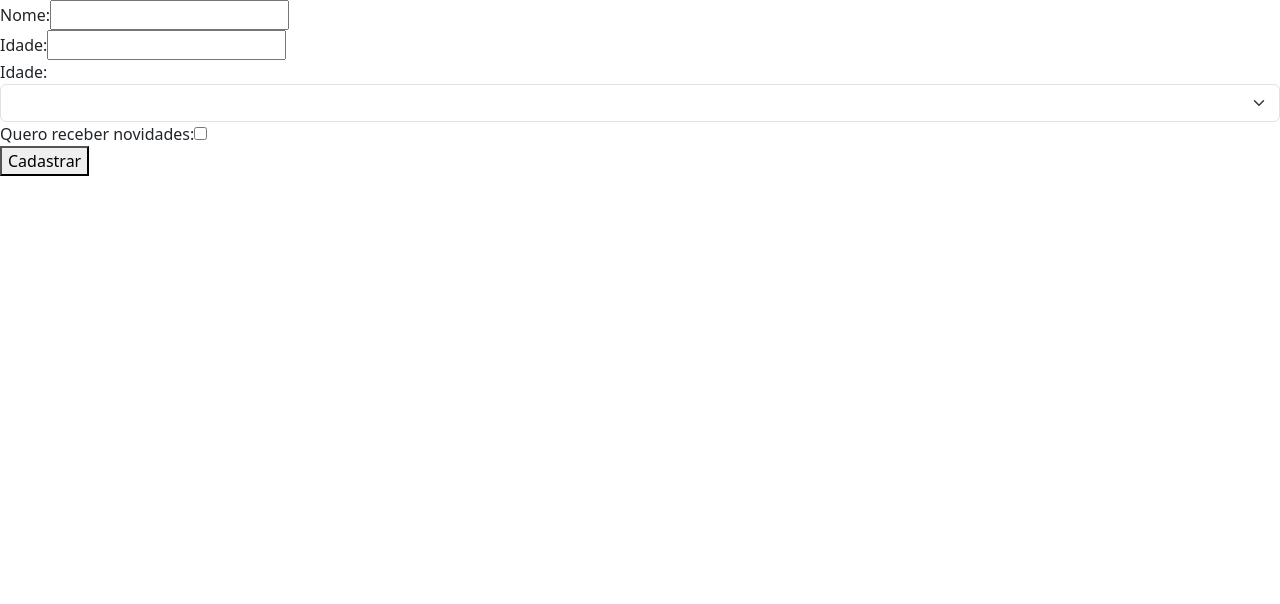
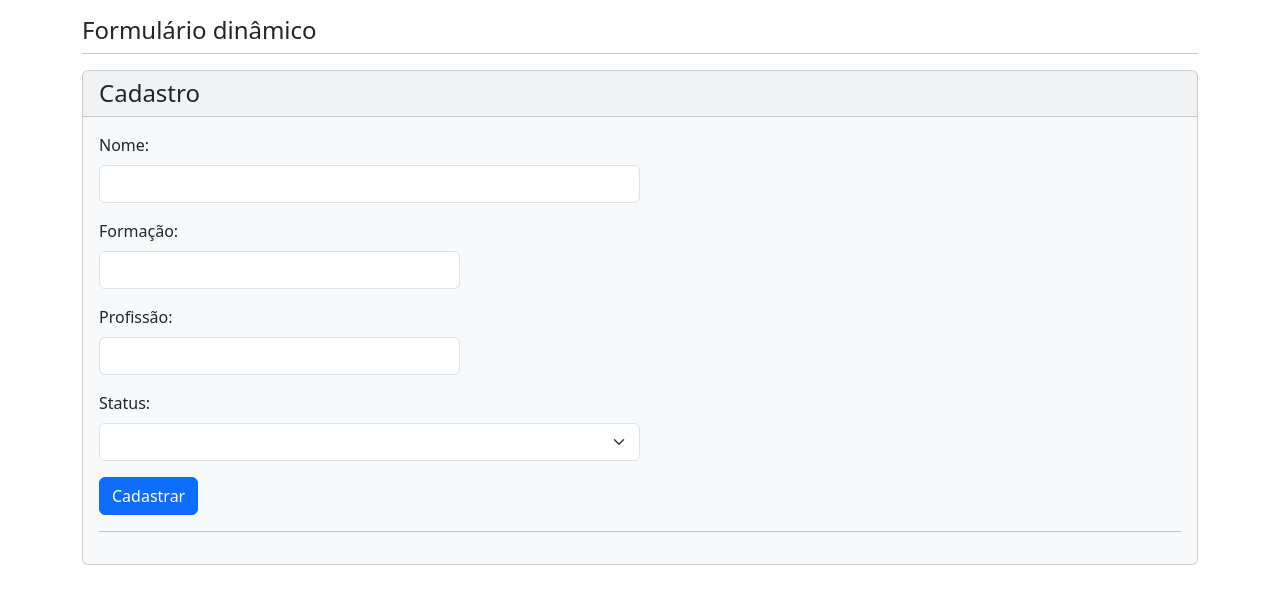
Before and after one commit to Oliro/dynamic-form-angular, an Angular app: page / in a window 1280 px wide. Shown: the top 604 px of the page. Built offline with nearby package versions, Linux system fonts and the light colour scheme.

Commit message:
feat: implement layout with bootstrap

```diff
--- a/src/app/app.component.html
+++ b/src/app/app.component.html
@@ -1 +1,19 @@
-<app-form-base [formFields]= formFields></app-form-base>
+<div class="container mt-3">
+  <div class="d-flex justify-content-between align-items-center">
+    <h4 class="mb-0">
+      <i class="fas fa-list-ul text-primary"></i> Formulário dinâmico
+    </h4>
+  </div>
+
+  <hr class="mt-2" />
+
+  <div class="card text-dark bg-light mb-3">
+    <div class="card-header">
+      <h4 class="mb-0">Cadastro</h4>
+    </div>
+
+    <div class="card-body">
+      <app-form-base [formFields$]="formFields$"></app-form-base>
+    </div>
+  </div>
+</div>
--- a/src/app/app.component.ts
+++ b/src/app/app.component.ts
@@ -1,19 +1,21 @@
-import { Component } from '@angular/core';
-import { FormType } from './form/models/form-type';
-
+import { Component, OnInit, inject } from '@angular/core';
+import { FormService } from './form/services/form.service';
+import { Observable } from 'rxjs';
+import { FormConfig } from './form/models/form-config';
 
 @Component({
   selector: 'app-root',
   templateUrl: './app.component.html',
   styleUrls: ['./app.component.css'],
 })
-export class AppComponent {
+export class AppComponent implements OnInit {
   title = 'form_SOLID';
 
-  formFields: FormType[] = [
-    { id: 1, element: 'input', name: 'nome', label: 'Nome:', value:'', required:true, validator:'', type: 'text', class:''},
-    { id: 2, element: 'input', name: 'idade', label: 'Idade:', value:'', required:true, validator:'', type: 'text', class:''},
-    { id: 3, element: 'select', name: 'status', label: 'Idade:', value:'', required:true, validator:'', type: '', class:'', optionsElement: [{value: '1', name: 'Ativo'}, {value: '2', name: 'Pausado'}, {value: '2', name: 'Inativo'}]},
-    { id: 4, element: 'input', name: 'news', label: 'Quero receber novidades:', value:'1', required:true, validator:'', type: 'checkbox', class:''},
-  ];
+  public formFields$!: Observable<FormConfig[]>;
+
+  private formService = inject(FormService);
+
+  ngOnInit() {
+    this.formFields$ = this.formService.getAll();
+  }
 }
--- a/src/app/app.module.ts
+++ b/src/app/app.module.ts
@@ -5,6 +5,7 @@ import { AppRoutingModule } from './app-routing.module';
 import { AppComponent } from './app.component';
 import { FormBaseComponent } from './form/form-base/form-base.component';
 import { NgbModule } from '@ng-bootstrap/ng-bootstrap';
+import { HttpClientModule } from '@angular/common/http';
 
 @NgModule({
   declarations: [
@@ -14,7 +15,8 @@ import { NgbModule } from '@ng-bootstrap/ng-bootstrap';
     BrowserModule,
     AppRoutingModule,
     FormBaseComponent,
-    NgbModule
+    NgbModule,
+    HttpClientModule,
   ],
   providers: [],
   bootstrap: [AppComponent]
--- a/src/app/form/form-base/form-base.component.html
+++ b/src/app/form/form-base/form-base.component.html
@@ -1,11 +1,18 @@
 <form [formGroup]="form" (ngSubmit)="onSubmit()">
 
-    @for(formField of formFields; track formField.id){
-
-        <app-form-input [formField]="formField" [form]="form"></app-form-input>
-
+    @for(formField of formFields$ | async; track formField.id){
+    <app-form-input [formField]="formField" [form]="form"></app-form-input>
     }
 
-    <button type="submit">Cadastrar</button>
+    <button class="btn btn-primary" type="submit">Cadastrar</button>
 
 </form>
+
+<hr class="mt-3">
+
+@if(showResult){
+    <h6>Resultado:</h6>
+    <span class="bg-success text-white p-2">
+         {{form.value | json}}
+    </span>
+}
--- a/src/app/form/form-base/form-base.component.ts
+++ b/src/app/form/form-base/form-base.component.ts
@@ -2,20 +2,25 @@ import { Component, Input, OnInit, inject } from '@angular/core';
 import { FormBuilder, FormGroup, ReactiveFormsModule } from '@angular/forms';
 
 import { FormInputComponent } from '../form-input/form-input.component';
-import { FormType } from '../models/form-type';
+import { Observable, map } from 'rxjs';
+import { CommonModule } from '@angular/common';
+import { FormConfig } from '../models/form-config';
 
 @Component({
   selector: 'app-form-base',
   standalone: true,
-  imports: [ReactiveFormsModule, FormInputComponent],
+  imports: [CommonModule, ReactiveFormsModule, FormInputComponent],
   templateUrl: './form-base.component.html',
   styleUrl: './form-base.component.css'
 })
 export class FormBaseComponent implements OnInit {
 
-  @Input() formFields: FormType[] = [];
+  @Input() public formFields$!: Observable<FormConfig[]>;
+
   form!: FormGroup;
   private formBuilder = inject(FormBuilder);
+
+  public showResult:boolean = false;
 
   ngOnInit(): void {
     this.createFormControl();
@@ -25,13 +30,18 @@ export class FormBaseComponent implements OnInit {
 
     this.form = this.formBuilder.group({});
 
-    this.formFields.forEach((input) => {
-      this.form.addControl(input.name, this.formBuilder.control(''));
-    });
+    this.formFields$.subscribe((result) => {
+
+      result.forEach((input) => {
+        this.form.addControl(input.name, this.formBuilder.control(''));
+      })
+
+    })
 
   }
 
   onSubmit() {
+    this.showResult = true;
     console.log(this.form.value);
   }
 
--- a/src/app/form/form-input/form-input.component.html
+++ b/src/app/form/form-input/form-input.component.html
@@ -3,28 +3,25 @@
     @switch (formField.element) {
 
         @case ("input") {
+            <div [class]="formField.class.size">
+                <label [attr.for]="formField.name" [class]="formField.class.label">{{formField.label}}</label>
 
-            <label [attr.for]="formField.name">{{formField.label}}</label>
-
-            <input [type]="formField.type" [id]="formField.name" [formControlName]="formField.name">
-
+                <input [type]="formField.type" [class]="formField.class.input" [id]="formField.name"
+                    [formControlName]="formField.name" >
+            </div>
         }
-
         @case ("select") {
-
-            <label [attr.for]="formField.name">{{formField.label}}</label>
-
-            <select class="form-select" [id]="formField.name" [formControlName]="formField.name">
+            <div [class]="formField.class.size">
+                <label [attr.for]="formField.name" [class]="formField.class.label">{{formField.label}}</label>
+                <select [class]="formField.class.input" [id]="formField.name" [formControlName]="formField.name">
 
                     @for(options of formField.optionsElement; track formField.id){
-
                     <option [value]="options.value">{{options.name}}</option>
-
                     }
 
                 </select>
+            </div>
         }
-
     }
 
 </div>
--- a/src/app/form/form-input/form-input.component.ts
+++ b/src/app/form/form-input/form-input.component.ts
@@ -1,6 +1,7 @@
 import { Component, Input } from '@angular/core';
 import { FormGroup, ReactiveFormsModule } from '@angular/forms';
-import { FormType } from '../models/form-type';
+import { FormConfig } from '../models/form-config';
+
 
 @Component({
   selector: 'app-form-input',
@@ -11,7 +12,7 @@ import { FormType } from '../models/form-type';
 })
 export class FormInputComponent {
 
-  @Input() formField!: FormType;
+  @Input() formField!: FormConfig;
   @Input() form!: FormGroup;
 
 
--- /dev/null
+++ b/src/app/form/services/form.service.ts
@@ -0,0 +1,17 @@
+import { HttpClient } from '@angular/common/http';
+import { Injectable } from '@angular/core';
+import { FormConfig } from '../models/form-config';
+import { Observable } from 'rxjs';
+
+@Injectable({
+  providedIn: 'root'
+})
+export class FormService {
+
+constructor(private http: HttpClient) { }
+
+getAll():Observable<FormConfig[]> {
+  return this.http.get<FormConfig[]>('assets/data/registerForm.json');
+}
+
+}
--- /dev/null
+++ b/src/assets/data/registerForm.json
@@ -0,0 +1,76 @@
+[
+  {
+    "id": 1,
+    "element": "input",
+    "name": "nome",
+    "label": "Nome:",
+    "value": "",
+    "required": true,
+    "validator": "",
+    "type": "text",
+    "class": {
+      "label": "form-label",
+      "input": "form-control",
+      "size": "mb-3 col-md-6"
+    }
+  },
+  {
+    "id": 2,
+    "element": "input",
+    "name": "formacao",
+    "label": "Formação:",
+    "value": "",
+    "required": true,
+    "validator": "",
+    "type": "text",
+    "class": {
+      "label": "form-label",
+      "input": "form-control",
+      "size": "mb-3 col-md-4"
+    }
+  },
+  {
+    "id": 2,
+    "element": "input",
+    "name": "profissao",
+    "label": "Profissão:",
+    "value": "",
+    "required": true,
+    "validator": "",
+    "type": "text",
+    "class": {
+      "label": "form-label",
+      "input": "form-control",
+      "size": "mb-3 col-md-4"
+    }
+  },
+  {
+    "id": 3,
+    "element": "select",
+    "name": "status",
+    "label": "Status:",
+    "value": "",
+    "required": true,
+    "validator": "",
+    "class": {
+      "label": "form-label",
+      "input": "form-select",
+      "size": "mb-3 col-md-6"
+    },
+    "optionsElement": [
+      {
+        "value": "1",
+        "name": "Ativo"
+      },
+      {
+        "value": "2",
+        "name": "Pausado"
+      },
+      {
+        "value": "3",
+        "name": "Inativo"
+      }
+    ]
+  }
+
+]
```
Also changed, not shown: src/app/form/models/form-config.ts (renamed from src/app/form/models/form-type.ts, +11 -3 lines), 1 other file (tests, documents, lock files or other folders). Lines whose indentation alone changed are shown as unchanged.
